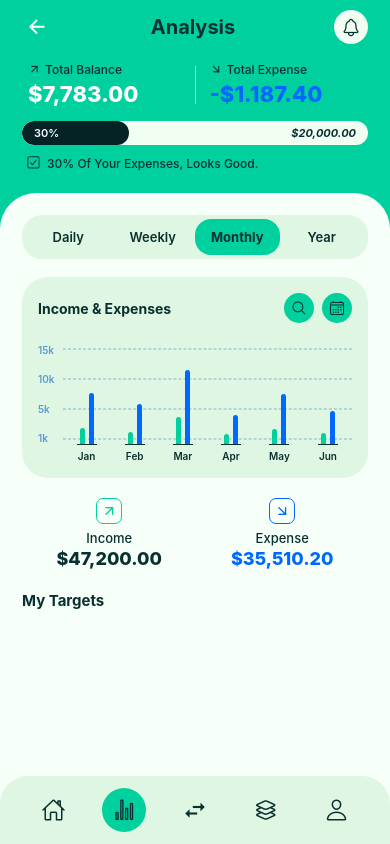
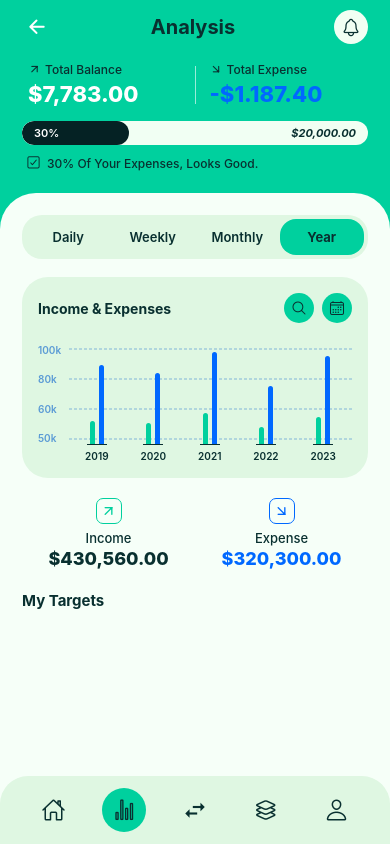
Before and after one commit to adaknurdana2-design/Finance-App, a React Native app: screen / in a window 390 px wide. Built offline with nearby package versions, Linux system fonts and the light colour scheme.

Commit message:
Add Year view to AnalysisScreen and update navigation

```diff
--- a/App.tsx
+++ b/App.tsx
@@ -4,7 +4,7 @@ import AnalysisScreen, { AppTabKey, PeriodKey } from './src/screens/AnalysisScre
 
 export default function App() {
   const [currentTab, setCurrentTab] = useState<AppTabKey>('Analysis');
-  const [selectedPeriod, setSelectedPeriod] = useState<PeriodKey>('Monthly');
+  const [selectedPeriod, setSelectedPeriod] = useState<PeriodKey>('Year');
 
   const openAnalysisWithPeriod = (period: PeriodKey) => {
     setSelectedPeriod(period);
@@ -26,9 +26,15 @@ export default function App() {
       <Text style={styles.title}>{currentTab} Screen</Text>
       <TouchableOpacity
         style={styles.btn}
+        onPress={() => openAnalysisWithPeriod('Year')}
+      >
+        <Text style={styles.btnText}>Go to Analysis (Year)</Text>
+      </TouchableOpacity>
+      <TouchableOpacity
+        style={styles.secondaryBtn}
         onPress={() => openAnalysisWithPeriod('Monthly')}
       >
-        <Text style={styles.btnText}>Go to Analysis (Monthly)</Text>
+        <Text style={styles.secondaryBtnText}>Go to Analysis (Monthly)</Text>
       </TouchableOpacity>
       <TouchableOpacity
         style={styles.secondaryBtn}
--- a/src/screens/AnalysisScreen.tsx
+++ b/src/screens/AnalysisScreen.tsx
@@ -24,12 +24,16 @@ const CHART_DATA: Record<
   {
     incomeTotal: string;
     expenseTotal: string;
+    yLabels: [string, string, string, string];
+    maxChartValue: number;
     bars: ChartBarItem[];
   }
 > = {
   Daily: {
     incomeTotal: '$4,120.00',
     expenseTotal: '$1.187.40',
+    yLabels: ['15k', '10k', '5k', '1k'],
+    maxChartValue: 15,
     bars: [
       { label: 'Mon', income: 4.5, expense: 8.2 },
       { label: 'Tue', income: 1.5, expense: 3.8 },
@@ -43,6 +47,8 @@ const CHART_DATA: Record<
   Weekly: {
     incomeTotal: '$11,420.00',
     expenseTotal: '$20,000.20',
+    yLabels: ['15k', '10k', '5k', '1k'],
+    maxChartValue: 15,
     bars: [
       { label: '1st Week', income: 3.5, expense: 10.2 },
       { label: '2nd Week', income: 1.5, expense: 4.2 },
@@ -53,6 +59,8 @@ const CHART_DATA: Record<
   Monthly: {
     incomeTotal: '$47,200.00',
     expenseTotal: '$35,510.20',
+    yLabels: ['15k', '10k', '5k', '1k'],
+    maxChartValue: 15,
     bars: [
       { label: 'Jan', income: 2.5, expense: 8.0 },
       { label: 'Feb', income: 1.8, expense: 6.2 },
@@ -63,14 +71,16 @@ const CHART_DATA: Record<
     ],
   },
   Year: {
-    incomeTotal: '$195,400.00',
-    expenseTotal: '$58,620.00',
+    incomeTotal: '$430,560.00',
+    expenseTotal: '$320,300.00',
+    yLabels: ['100k', '80k', '60k', '50k'],
+    maxChartValue: 100,
     bars: [
-      { label: '2022', income: 9.5, expense: 4.5 },
-      { label: '2023', income: 11.2, expense: 5.8 },
-      { label: '2024', income: 12.8, expense: 6.1 },
-      { label: '2025', income: 14.0, expense: 6.9 },
-      { label: '2026', income: 14.8, expense: 5.4 },
+      { label: '2019', income: 24, expense: 82 },
+      { label: '2020', income: 22, expense: 74 },
+      { label: '2021', income: 32, expense: 96 },
+      { label: '2022', income: 18, expense: 60 },
+      { label: '2023', income: 28, expense: 92 },
     ],
   },
 };
@@ -86,7 +96,7 @@ export interface AnalysisScreenProps {
 export default function AnalysisScreen({
   navigation,
   route,
-  initialPeriod = 'Monthly',
+  initialPeriod = 'Year',
   onNavigateTab,
   onBack,
 }: AnalysisScreenProps) {
@@ -103,7 +113,6 @@ export default function AnalysisScreen({
   }, [route?.params?.initialPeriod, initialPeriod]);
 
   const currentData = CHART_DATA[selectedPeriod];
-  const maxChartValue = 15;
   const maxBarHeight = 96;
 
   const handleGoBack = () => {
@@ -201,10 +210,10 @@ export default function AnalysisScreen({
             </View>
             <View style={styles.chartBody}>
               <View style={styles.yAxis}>
-                <Text style={styles.yLabel}>15k</Text>
-                <Text style={styles.yLabel}>10k</Text>
-                <Text style={styles.yLabel}>5k</Text>
-                <Text style={styles.yLabel}>1k</Text>
+                <Text style={styles.yLabel}>{currentData.yLabels[0]}</Text>
+                <Text style={styles.yLabel}>{currentData.yLabels[1]}</Text>
+                <Text style={styles.yLabel}>{currentData.yLabels[2]}</Text>
+                <Text style={styles.yLabel}>{currentData.yLabels[3]}</Text>
               </View>
               <View style={styles.barsArea}>
                 <View style={[styles.gridLine, { top: 6 }]} />
@@ -213,8 +222,14 @@ export default function AnalysisScreen({
                 <View style={[styles.gridLine, { top: 96 }]} />
                 <View style={styles.barsRow}>
                   {currentData.bars.map((item, idx) => {
-                    const incomeH = Math.max(6, (item.income / maxChartValue) * maxBarHeight);
-                    const expenseH = Math.max(6, (item.expense / maxChartValue) * maxBarHeight);
+                    const incomeH = Math.max(
+                      6,
+                      (item.income / currentData.maxChartValue) * maxBarHeight
+                    );
+                    const expenseH = Math.max(
+                      6,
+                      (item.expense / currentData.maxChartValue) * maxBarHeight
+                    );
                     return (
                       <View key={idx} style={styles.barGroup}>
                         <View style={styles.barPair}>
```
